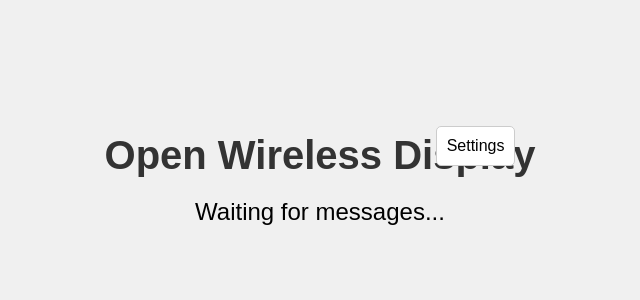
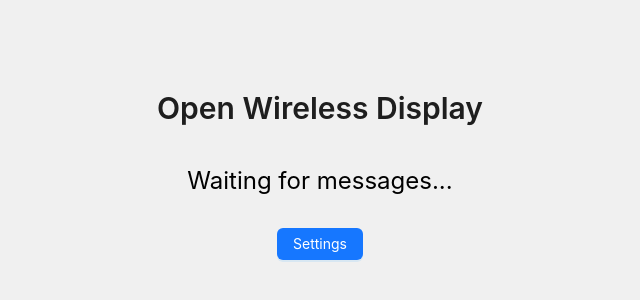
Before and after one commit to AceCentre/OWD, a Next.js app: page / in a window 1280 px wide. Shown: the part 234-534 px from the top of the page, without its empty margins (320-960 px from the left). Built offline with nearby package versions, Linux system fonts and the light colour scheme; no server answers.

Commit message:
Update index.js

```diff
--- a/pages/index.js
+++ b/pages/index.js
@@ -1,9 +1,9 @@
 import React, { useState, useEffect } from "react";
-import DisplayText from "../components/DisplayText";
-import QRCodeDisplay from "../components/QRCodeDisplay";
-import SettingsPanel from "../components/SettingsPanel";
+import { Typography, Button, Input, Modal, Row, Col, QRCode } from "antd";
+import { v4 as uuidv4 } from "uuid";
 import WebRTCService from "../services/WebRTCService";
-import { v4 as uuidv4 } from "uuid";
+
+const { Title, Text } = Typography;
 
 const Home = () => {
     const [text, setText] = useState("Waiting for messages...");
@@ -29,8 +29,6 @@ const Home = () => {
     useEffect(() => {
         if (sessionId && websocketURL) {
             const webrtc = new WebRTCService((receivedMessage) => {
-                console.log("Received:", receivedMessage);
-
                 const messageData = JSON.parse(receivedMessage);
                 if (messageData.type === "typing") {
                     setText("Writing...");
@@ -49,30 +47,69 @@ const Home = () => {
         }
     }, [websocketURL, sessionId]);
 
+    const openSettings = () => setIsSettingsOpen(true);
+    const closeSettings = () => setIsSettingsOpen(false);
+
     return (
-        <div id="display-container">
-            <h1>Open Wireless Display</h1>
+        <div style={{ padding: '20px', textAlign: 'center' }}>
+            <Row justify="center" style={{ marginBottom: '20px' }}>
+                <Col>
+                    <Title level={2}>Open Wireless Display</Title>
+                </Col>
+            </Row>
 
+            <Row justify="center">
+                <Col>
                     {isConnected && !isSettingsOpen ? (
-                <div className="display-text" style={{ fontSize: settings.fontSize, color: settings.color }}>
+                        <Text style={{ fontSize: settings.fontSize, color: settings.color }}>
                             {text}
-                </div>
+                        </Text>
                     ) : (
-                <div className="qr-code-container">
-                    <QRCodeDisplay sessionId={sessionId} />
-                    <p className="session-details">Session ID: {sessionId}</p>
+                        <div>
+                            <QRCode value={sessionId} />
+                            <Text strong>Session ID: {sessionId}</Text>
                             <p>Scan the QR code to connect from a sender device.</p>
                         </div>
                     )}
+                </Col>
+            </Row>
 
-            <div
-                className="settings-button"
-                onClick={() => setIsSettingsOpen(!isSettingsOpen)}
+            <Row justify="center" style={{ marginTop: '20px' }}>
+                <Col>
+                    <Button type="primary" onClick={openSettings}>
+                        Settings
+                    </Button>
+                </Col>
+            </Row>
+
+            <Modal
+                title="Settings"
+                visible={isSettingsOpen}
+                onOk={closeSettings}
+                onCancel={closeSettings}
             >
-                Settings
-            </div>
-
-            {isSettingsOpen && <SettingsPanel onSettingsChange={setSettings} />}
+                <Input
+                    addonBefore="Font Size"
+                    value={settings.fontSize}
+                    onChange={(e) => setSettings({ ...settings, fontSize: e.target.value })}
+                />
+                <Input
+                    addonBefore="Color"
+                    type="color"
+                    value={settings.color}
+                    onChange={(e) => setSettings({ ...settings, color: e.target.value })}
+                />
+                <Input
+                    addonBefore="Speed"
+                    value={settings.speed}
+                    onChange={(e) => setSettings({ ...settings, speed: e.target.value })}
+                />
+                <Input
+                    addonBefore="Lines"
+                    value={settings.lines}
+                    onChange={(e) => setSettings({ ...settings, lines: e.target.value })}
+                />
+            </Modal>
         </div>
     );
 };
```
Lines whose indentation alone changed are shown as unchanged.
